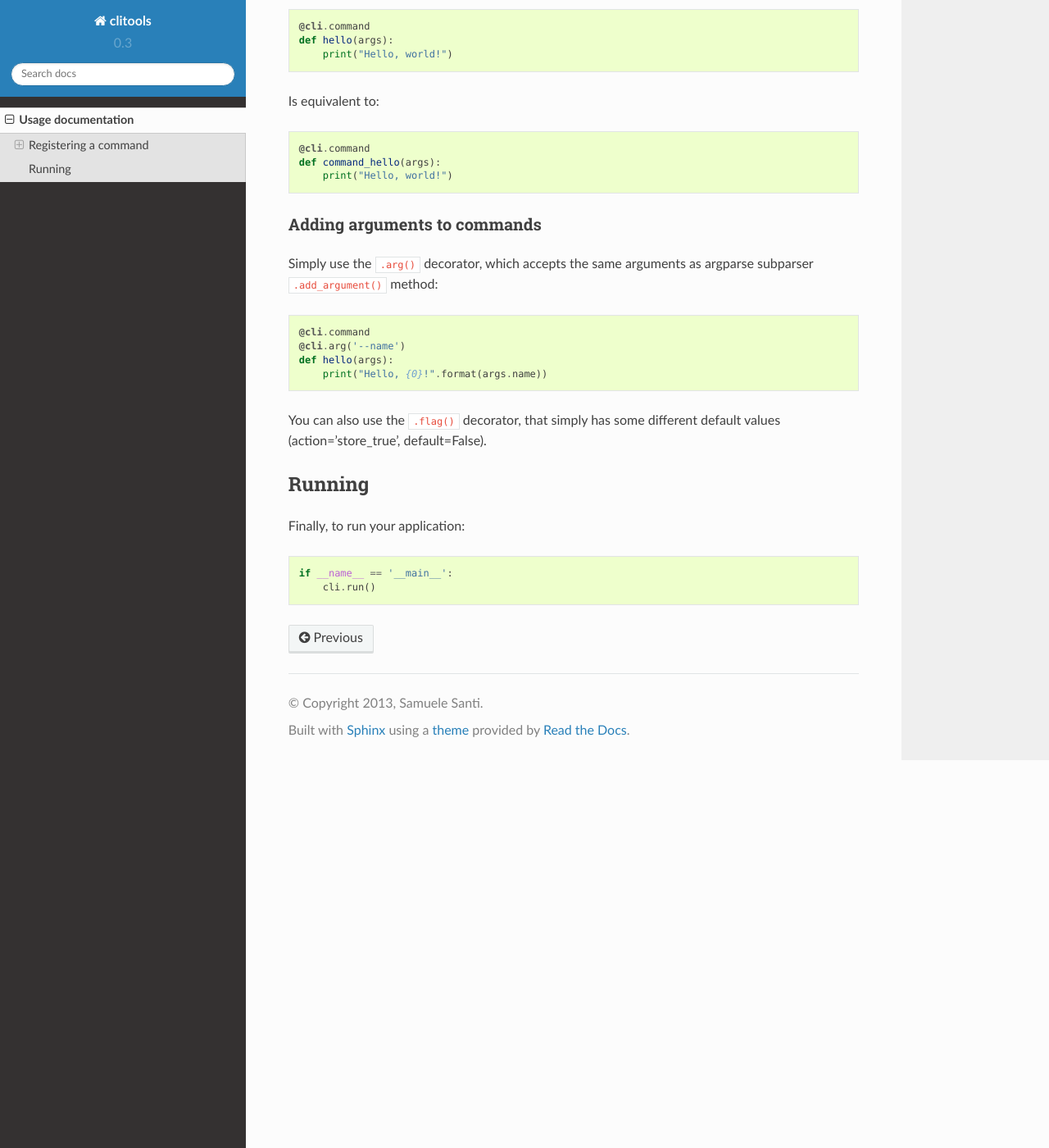
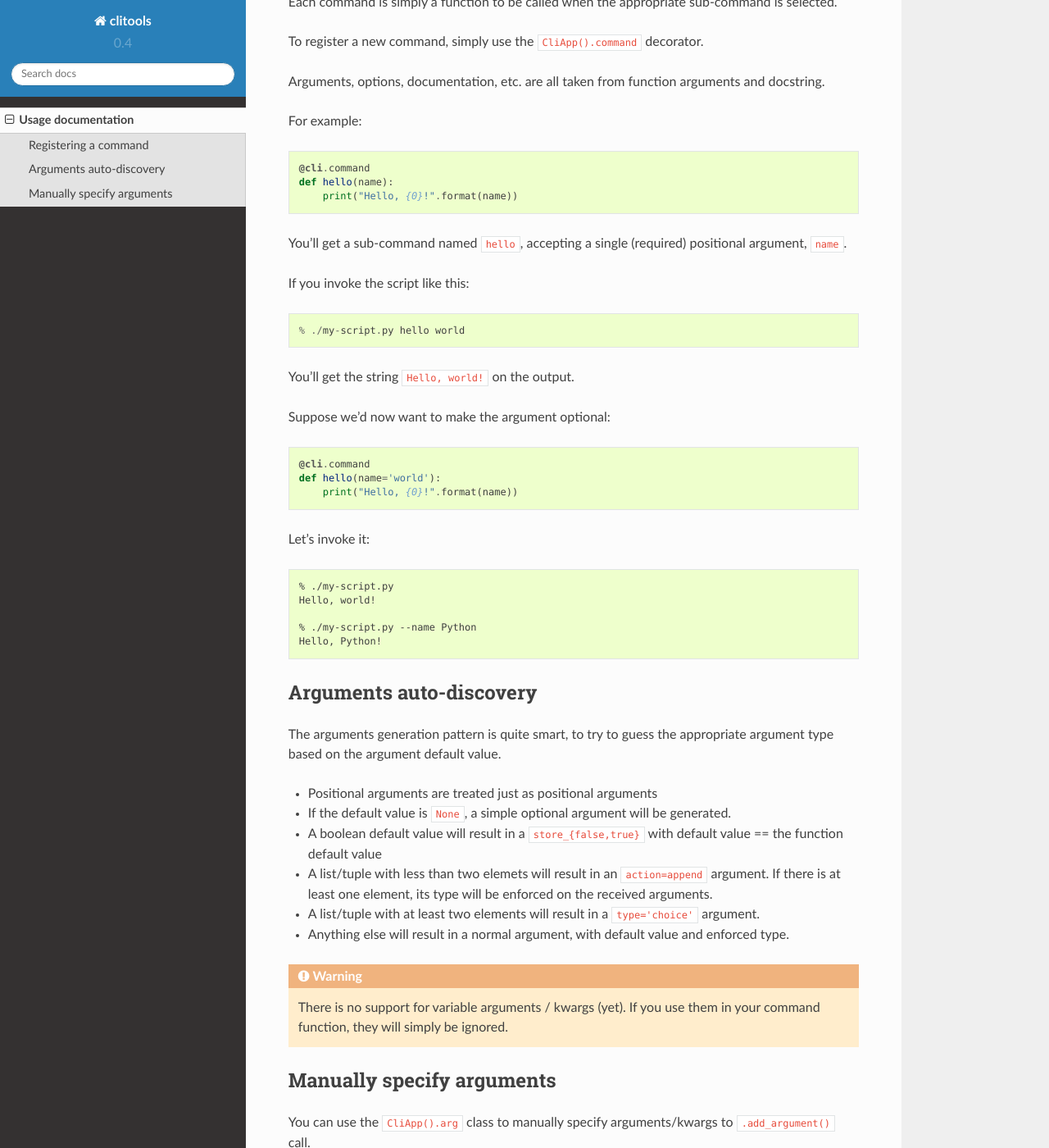
Before and after one commit to rshk/clitools, a Sphinx documentation site: the page built from docs/usage.rst, in a window 1280 px wide and 1400 px high, scrolled down 507 px. Shown: the whole window at 82% size. Built offline with Sphinx 7.4.7 and the Read the Docs theme 2.0.0, drawn with Linux system fonts in a browser that asks for light colours; some of the changed text lies outside the part shown.

```diff
--- a/docs/conf.py
+++ b/docs/conf.py
@@ -3,7 +3,7 @@
 # clitools documentation build configuration file, created by
 # sphinx-quickstart on Mon Dec 23 17:43:35 2013.
 #
-# This file is execfile()d with the current directory set to its containing dir.
+# This file is execfile()d with the current directory set to its containing dir
 #
 # Note that not all possible configuration values are present in this
 # autogenerated file.
@@ -11,8 +11,8 @@
 # All configuration values have a default; values that are commented out
 # serve to show the default.
 
-import sys
-import os
+# import sys
+# import os
 
 import sphinx_rtd_theme
 
@@ -21,13 +21,13 @@ import sphinx_rtd_theme
 # documentation root, use os.path.abspath to make it absolute, like shown here.
 #sys.path.insert(0, os.path.abspath('.'))
 
-# -- General configuration -----------------------------------------------------
+# -- General configuration ----------------------------------------------------
 
 # If your documentation needs a minimal Sphinx version, state it here.
 #needs_sphinx = '1.0'
 
-# Add any Sphinx extension module names here, as strings. They can be extensions
-# coming with Sphinx (named 'sphinx.ext.*') or your custom ones.
+# Add any Sphinx extension module names here, as strings. They can be
+# extensions coming with Sphinx (named 'sphinx.ext.*') or your custom ones.
 extensions = ['sphinx.ext.autodoc']
 
 # Add any paths that contain templates here, relative to this directory.
@@ -52,9 +52,9 @@ copyright = u'2013, Samuele Santi'
 #
 
 # The short X.Y version.
-version = '0.3'
+version = '0.4'
 # The full version, including alpha/beta/rc tags.
-release = '0.3a'
+release = '0.4a'
 
 # The language for content autogenerated by Sphinx. Refer to documentation
 # for a list of supported languages.
@@ -71,7 +71,8 @@ today_fmt = '%F %T'
 # directories to ignore when looking for source files.
 exclude_patterns = ['_build']
 
-# The reST default role (used for this markup: `text`) to use for all documents.
+# The reST default role (used for this markup: `text`) to use for
+# all documents.
 #default_role = None
 
 # If true, '()' will be appended to :func: etc. cross-reference text.
@@ -93,7 +94,7 @@ pygments_style = 'sphinx'
 #modindex_common_prefix = []
 
 
-# -- Options for HTML output ---------------------------------------------------
+# -- Options for HTML output --------------------------------------------------
 
 # The theme to use for HTML and HTML Help pages.  See the documentation for
 # a list of builtin themes.
@@ -176,24 +177,24 @@ html_static_path = ['_static']
 htmlhelp_basename = 'clitoolsdoc'
 
 
-# -- Options for LaTeX output --------------------------------------------------
+# -- Options for LaTeX output -------------------------------------------------
 
 latex_elements = {
-# The paper size ('letterpaper' or 'a4paper').
-#'papersize': 'letterpaper',
+    # The paper size ('letterpaper' or 'a4paper').
+    #'papersize': 'letterpaper',
 
-# The font size ('10pt', '11pt' or '12pt').
-#'pointsize': '10pt',
+    # The font size ('10pt', '11pt' or '12pt').
+    #'pointsize': '10pt',
 
-# Additional stuff for the LaTeX preamble.
-#'preamble': '',
+    # Additional stuff for the LaTeX preamble.
+    #'preamble': '',
 }
 
 # Grouping the document tree into LaTeX files. List of tuples
-# (source start file, target name, title, author, documentclass [howto/manual]).
+# (source start file, target name, title, author, documentclass [howto/manual])
 latex_documents = [
-  ('index', 'clitools.tex', u'clitools Documentation',
-   u'Samuele Santi', 'manual'),
+    ('index', 'clitools.tex', u'clitools Documentation',
+     u'Samuele Santi', 'manual'),
 ]
 
 # The name of an image file (relative to this directory) to place at the top of
@@ -217,7 +218,7 @@ latex_documents = [
 #latex_domain_indices = True
 
 
-# -- Options for manual page output --------------------------------------------
+# -- Options for manual page output -------------------------------------------
 
 # One entry per manual page. List of tuples
 # (source start file, name, description, authors, manual section).
@@ -230,15 +231,15 @@ man_pages = [
 #man_show_urls = False
 
 
-# -- Options for Texinfo output ------------------------------------------------
+# -- Options for Texinfo output -----------------------------------------------
 
 # Grouping the document tree into Texinfo files. List of tuples
 # (source start file, target name, title, author,
 #  dir menu entry, description, category)
 texinfo_documents = [
-  ('index', 'clitools', u'clitools Documentation',
-   u'Samuele Santi', 'clitools', 'One line description of project.',
-   'Miscellaneous'),
+    ('index', 'clitools', u'clitools Documentation',
+     u'Samuele Santi', 'clitools', 'One line description of project.',
+     'Miscellaneous'),
 ]
 
 # Documents to append as an appendix to all manuals.
--- a/docs/usage.rst
+++ b/docs/usage.rst
@@ -1,64 +1,114 @@
 Usage documentation
 ###################
 
-First, you need to instantiate a ``CliApp`` object:
+All the commands registration and execution is handled by the ``CliApp`` class.
+You need to create an instance of it on top of your main module, and then
+call its ``.run()`` method when you're ready to go:
 
 .. code-block:: python
 
     from clitools import CliApp
+
     cli = CliApp()
+
+    # ...
+
+    if __name__ == '__main__':
+        cli.run()
 
 
 Registering a command
 =====================
 
-Each command is associated to a function accepting the parser arguments
-as its only argument.
+Each command is simply a function to be called when the appropriate
+sub-command is selected.
 
-To register new commands, you can simply use the ``command`` decorator.
+To register a new command, simply use the ``CliApp().command`` decorator.
 
-In order to prevent conflicts with builtin functions / reserved keywords,
-you can add the ``command_`` prefix to function names. It will be stripped
-when generating command name.
+Arguments, options, documentation, etc. are all taken from function
+arguments and docstring.
+
+For example:
 
 .. code-block:: python
 
     @cli.command
-    def hello(args):
-        print("Hello, world!")
+    def hello(name):
+        print("Hello, {0}!".format(name))
 
-Is equivalent to:
+You'll get a sub-command named ``hello``, accepting a single (required)
+positional argument, ``name``.
+
+If you invoke the script like this::
+
+    % ./my-script.py hello world
+
+You'll get the string ``Hello, world!`` on the output.
+
+Suppose we'd now want to make the argument optional:
 
 .. code-block:: python
 
     @cli.command
-    def command_hello(args):
-        print("Hello, world!")
+    def hello(name='world'):
+        print("Hello, {0}!".format(name))
+
+Let's invoke it::
+
+    % ./my-script.py
+    Hello, world!
+
+    % ./my-script.py --name Python
+    Hello, Python!
 
 
-Adding arguments to commands
-----------------------------
+Arguments auto-discovery
+========================
 
-Simply use the ``.arg()`` decorator, which accepts the same arguments
-as argparse subparser ``.add_argument()`` method:
+The arguments generation pattern is quite smart, to try to guess the appropriate
+argument type based on the argument default value.
+
+* Positional arguments are treated just as positional arguments
+* If the default value is ``None``, a simple optional argument will be generated.
+* A boolean default value will result in a ``store_{false,true}`` with default
+  value == the function default value
+* A list/tuple with less than two elemets will result in an ``action=append``
+  argument. If there is at least one element, its type will be enforced on
+  the received arguments.
+* A list/tuple with at least two elements will result in a ``type='choice'``
+  argument.
+* Anything else will result in a normal argument, with default value and
+  enforced type.
+
+.. warning:: There is no support for variable arguments / kwargs (yet).
+	     If you use them in your command function, they will simply
+	     be ignored.
+
+Manually specify arguments
+==========================
+
+You can use the ``CliApp().arg`` class to manually specify arguments/kwargs
+to ``.add_argument()`` call.
+
+The ``default`` value you specify will then be set as the actual default value
+on the function:
 
 .. code-block:: python
 
     @cli.command
-    @cli.arg('--name')
-    def hello(args):
-        print("Hello, {0}!".format(args.name))
+    def hello(name=cli.arg(default='world'))
+        print("hello, " + name)
 
-You can also use the ``.flag()`` decorator, that simply has some different
-default values (action='store_true', default=False).
+::
 
+    % ./my-script.py hello
+    hello, world
 
-Running
-=======
+    % ./my-script.py hello --name=python
+    hello, python
 
-Finally, to run your application:
+    >>> hello()
+    hello, world
 
-.. code-block:: python
-
-    if __name__ == '__main__':
-        cli.run()
+    >>> hello(name='python')
+    hello, python
```
Also changed, not shown: README.md (+1 -1 lines), 1 other file.
